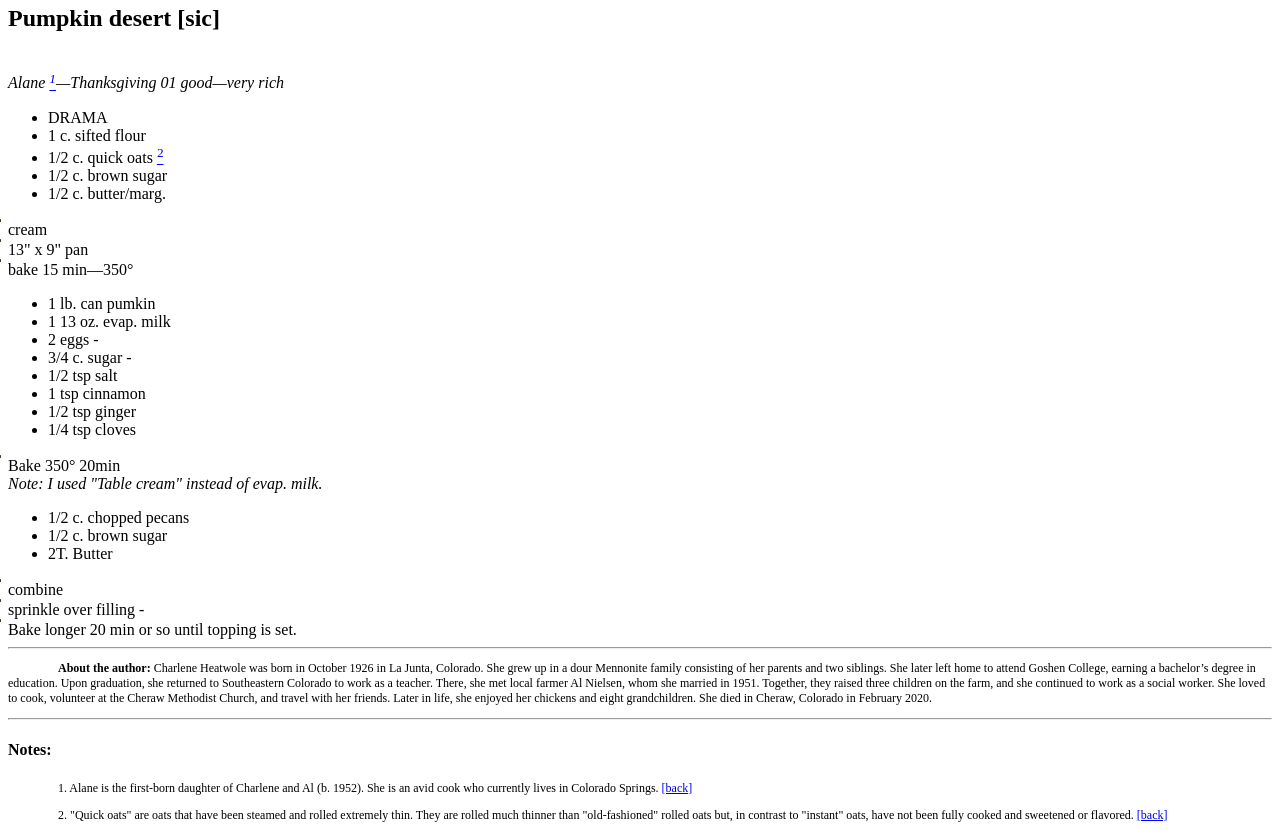
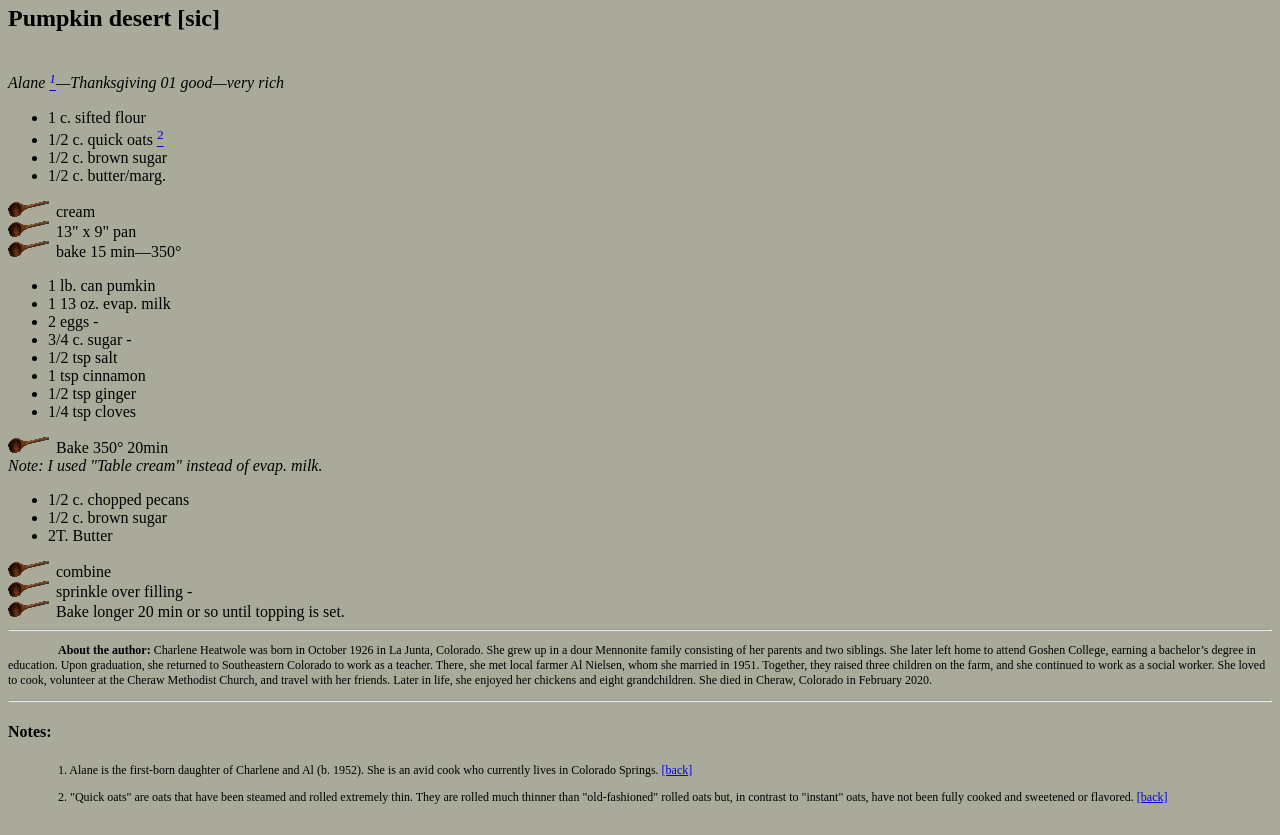
Before and after one commit to tterbyenrab/Charlenes-recipe-box, a plain HTML site: page recipe_box.html in a window 1280 px wide. Shown: the part 62-897 px from the top of the page. Drawn offline with Linux system fonts and the light colour scheme.

Commit message:
fixed spoon icon

```diff
--- a/recipe_box.html
+++ b/recipe_box.html
@@ -13,7 +13,6 @@
             <a href="#n01" id="ref01"><sup>1</sup></a>—Thanksgiving 01
                good—very rich</em>
       <ul class="ingredients">
-         <li>DRAMA</li>
          <li>1 c. sifted flour</li>
          <li>1/2 c. quick oats <a href="#n02" id="ref02"><sup>2</sup></a></li>
          <li>1/2 c. brown sugar</li>
--- a/recipes.css
+++ b/recipes.css
@@ -29,15 +29,14 @@ div.notes /* name of your class here */ {
 
 ul.instructions {
     list-style-image: url('spoon.gif');
-    list-style-position: outside;
+    list-style-position: inside;
     margin: 0;
     padding: 0;
 }
 
 
-}
 
 body /* if you want the background for the whole page, you should use the "body" selector */ {
-background-color: rgb(100,98,78);
+background-color: rgb(170,170,155);
 
 }
```
